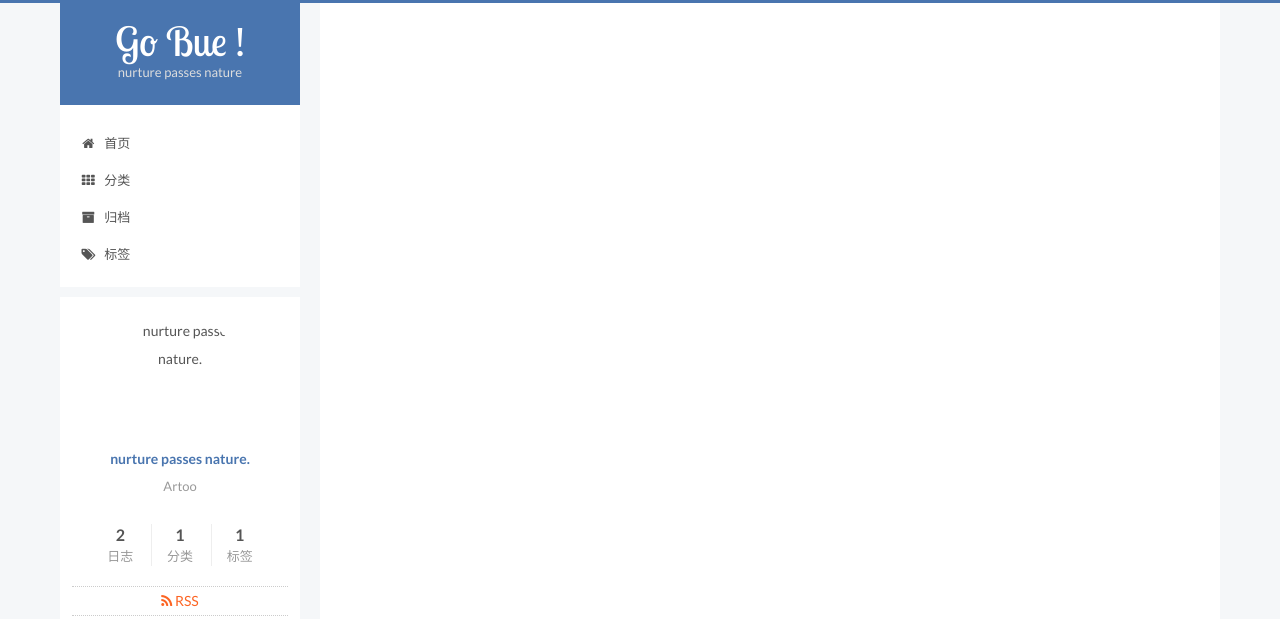
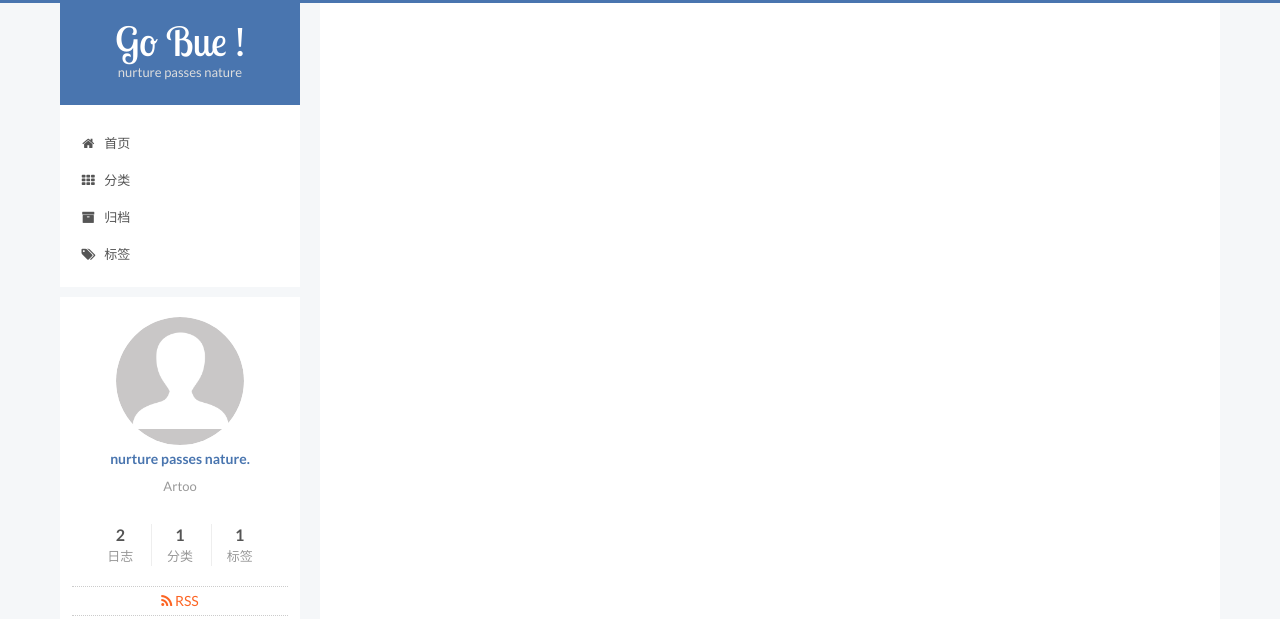
Before and after one commit to HelloArtoo/HelloArtoo.github.io, a plain HTML site: page about/index.html in a window 1280 px wide. Shown: the top 619 px of the page. Drawn offline with Linux system fonts and the light colour scheme; a script that the page names is missing.

Commit message:
Site updated: 2016-06-20 22:33:44

```diff
--- a/about/index.html
+++ b/about/index.html
@@ -75,8 +75,6 @@
 
 
   <meta name="keywords" content="Hexo, NexT" />
-
-
 
 
 
@@ -286,7 +284,7 @@
         <div class="site-author motion-element" itemprop="author" itemscope itemtype="http://schema.org/Person">
         <a href="/" class="profilepic">
           <img itemprop="image"
-               src="/assets/img/portrait.jpg"
+               src="/images/avatar.gif"
                alt="nurture passes nature." />
         </a>
           <p class="site-author-name" itemprop="name">nurture passes nature.</p>
```
Also changed, not shown: 2016/06/19/hello-world/index.html (+1 -1 lines), 2016/06/19/那么多美好，总要有个地方记录一下/index.html (+1 -1 lines), archives/2016/06/index.html (+1 -1 lines), archives/2016/index.html (+1 -1 lines), archives/index.html (+1 -1 lines), categories/Teddy/index.html (+1 -1 lines), categories/index.html (+3 -1 lines), commonweal/index.html (+1 -1 lines), index.html (+1 -1 lines), tags/index.html (+1 -1 lines), tags/markdown/index.html (+1 -1 lines), portrait.jpg (added), 1 other file.
